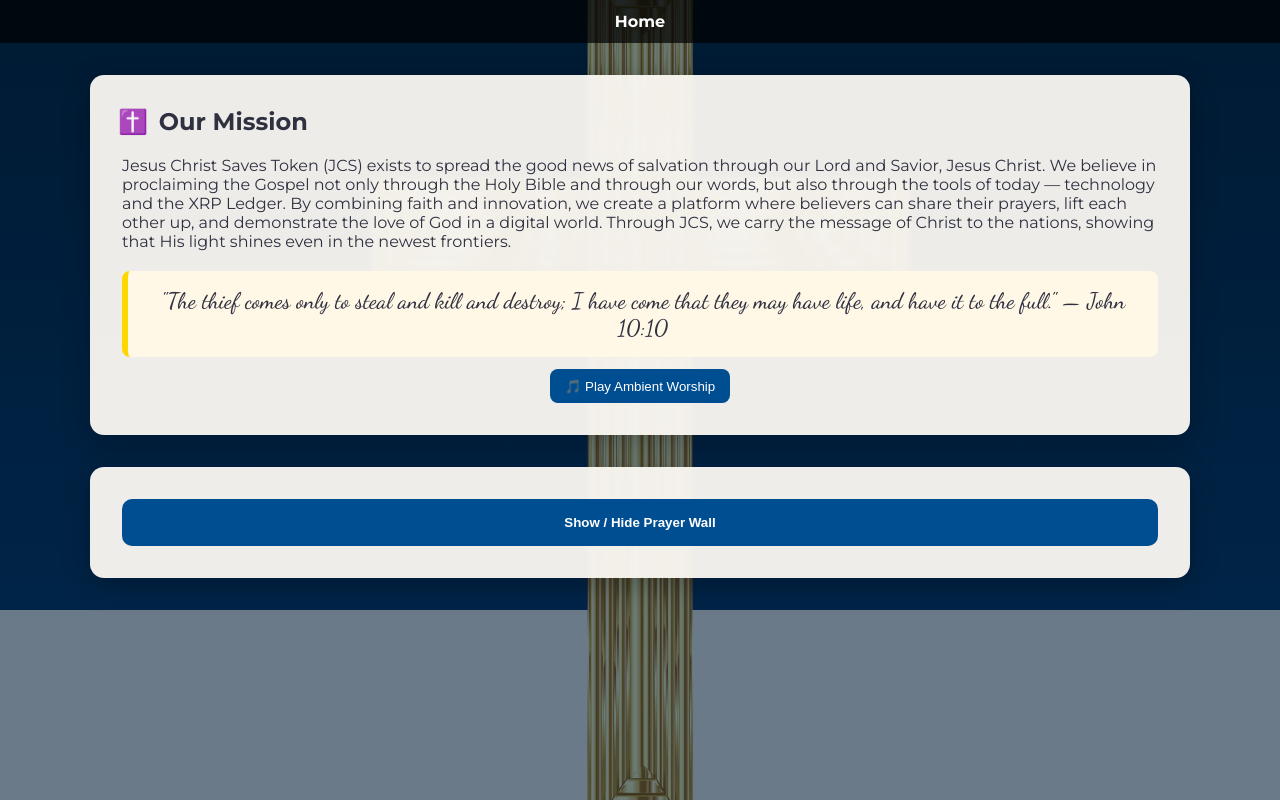
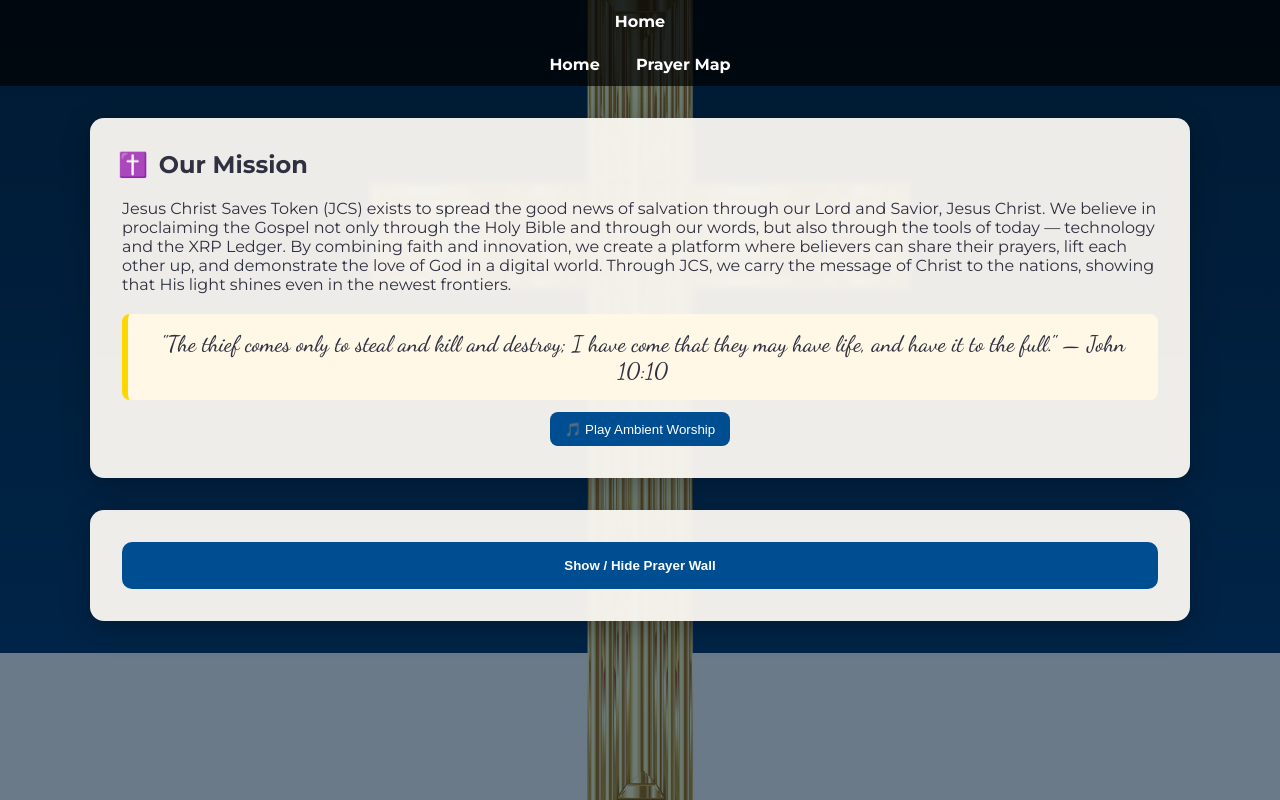
Before and after one commit to XRBitcoinCash/JCS-token-on-the-XRPL, a plain HTML site: page about-jcs.html in a window 1280 px wide. Drawn offline with Linux system fonts and the light colour scheme.

Commit message:
Update about-jcs.html

```diff
--- a/about-jcs.html
+++ b/about-jcs.html
@@ -256,6 +256,10 @@
 <body>
 <nav>
   <a href="index.html">Home</a>
+</nav>
+<nav>
+  <a href="index.html">Home</a>
+  <a href="Prayer-Map.html">Prayer Map</a>
 </nav>
 
 <div class="container">
```
